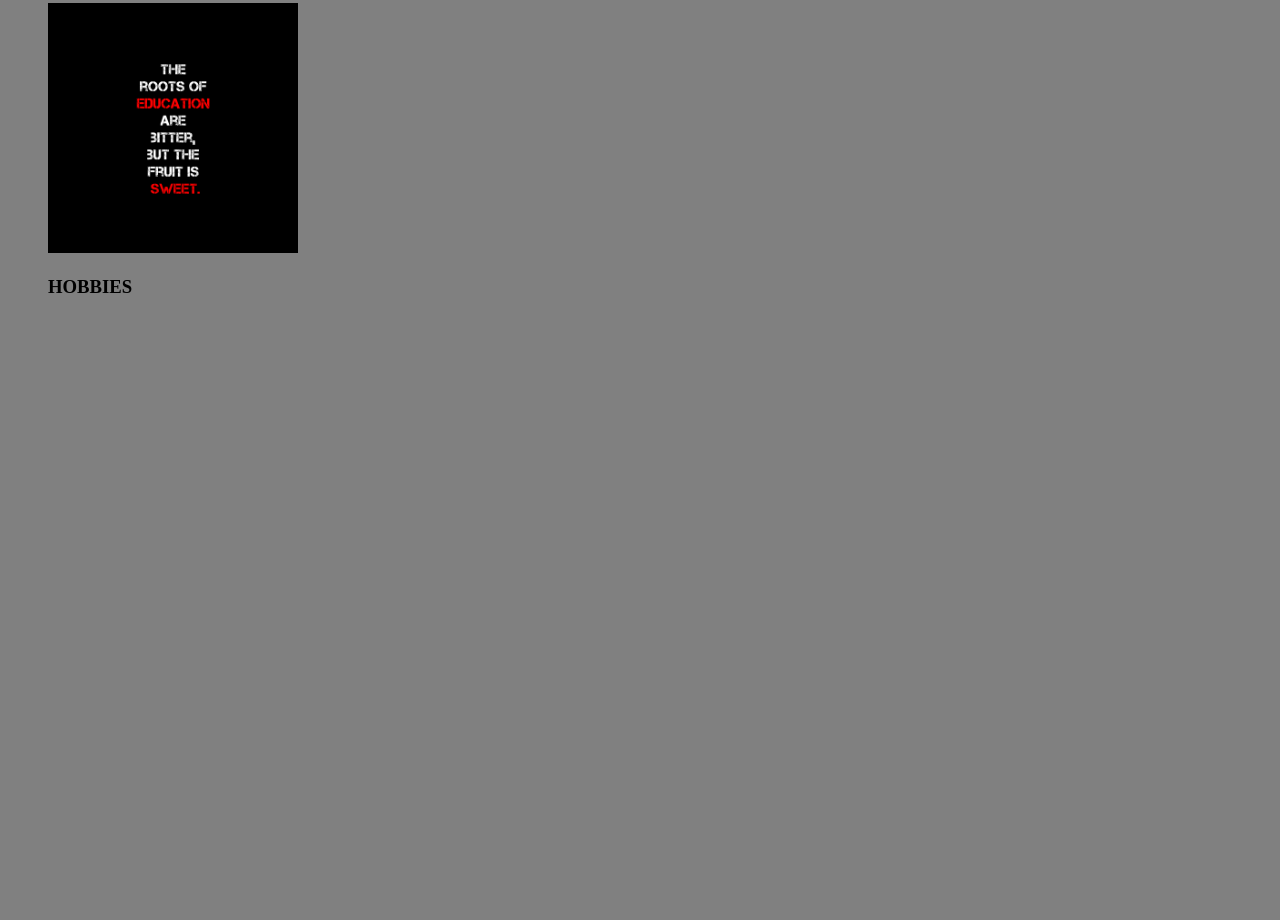
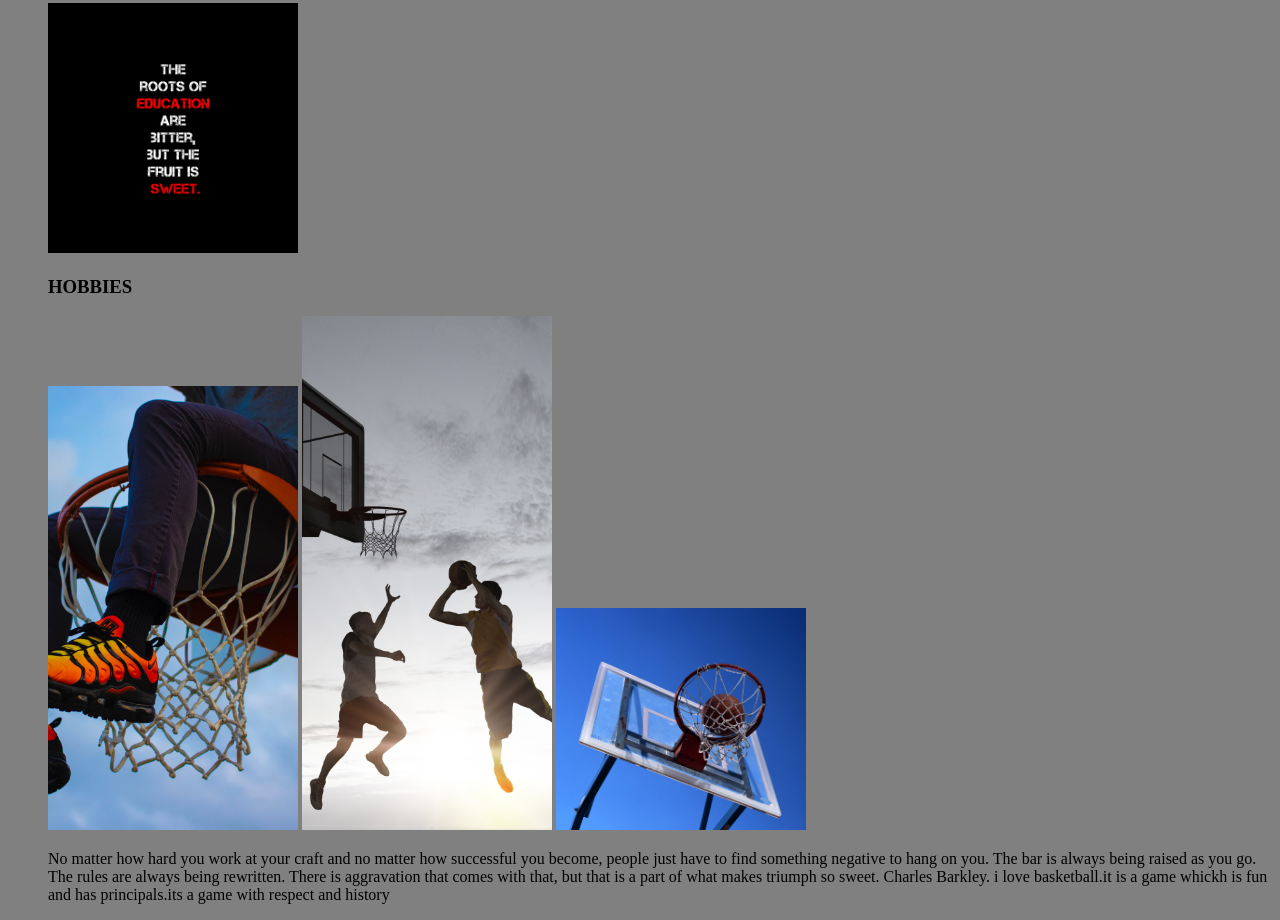
Before and after one commit to xystus45/xystus45.github.io, a plain HTML site: page index.html in a window 1280 px wide. Shown: the part 1534-2454 px from the top of the page. Before the commit the page ends 1850 px from the top, so only its background shows below. Drawn offline with Linux system fonts and the light colour scheme.

Commit message:
add div'

```diff
--- a/css/styles.css
+++ b/css/styles.css
@@ -5,3 +5,6 @@ body {
   color: bold;
   font-size: 90px;
 }
+.peter{
+  float: left;
+}
--- a/index.html
+++ b/index.html
@@ -27,7 +27,19 @@
     elite school.</p>
     <img src="education.jpg" alt="education picture"
     style="width: 250px ; height : 140 px :" >
-    <h3><strong>HOBBIES</strong></h3
+    <h3><strong>HOBBIES</strong></h3>
+    <div class="peter">
+
+    <img src="basketball_2.jpg" alt="basketball picture"
+    style="width: 250px ; height : 140 px :" >
+    <img src="basketball_sky_jump.jpg" alt="basketball picture"
+    style="width: 250px ; height : 140 px :" >
+    <img src="basketball.jpg" alt="basketball picture"
+    style="width: 250px ; height : 140 px :" >
+    <p>No matter how hard you work at your craft and no matter how successful you become, people just have to find something negative to hang on you. The bar is always being raised as you go. The rules are always being rewritten. There is aggravation that comes with that, but that is a part of what makes triumph so sweet.
+Charles Barkley.
+i love basketball.it is a game whickh is fun and has principals.its a game with respect and history</p>
+    </div>
 
 
     </ul>
```
